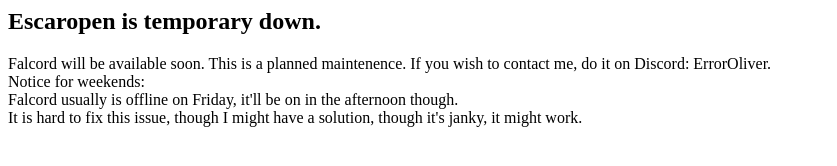
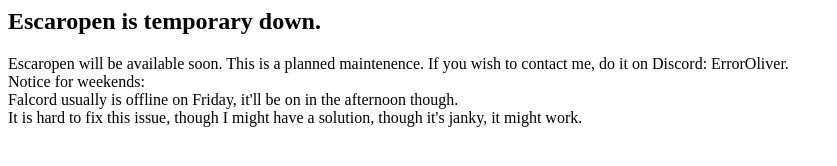
Before and after one commit to escaropen/offline-website, a plain HTML site: page index.html in a window 1280 px wide. Shown: the full height of the page, 0-837 px from the left. Drawn offline with Linux system fonts and the light colour scheme.

Commit message:
Update index.html

```diff
--- a/index.html
+++ b/index.html
@@ -1,5 +1,5 @@
 <h2>Escaropen is temporary down.</h2>
-<a>Falcord will be available soon. This is a planned maintenence. If you wish to contact me, do it on Discord: ErrorOliver.</a>
+<a>Escaropen will be available soon. This is a planned maintenence. If you wish to contact me, do it on Discord: ErrorOliver.</a>
 <br>
 <a>Notice for weekends:</a><br>
 <a>Falcord usually is offline on Friday, it'll be on in the afternoon though.</a><br>
```
